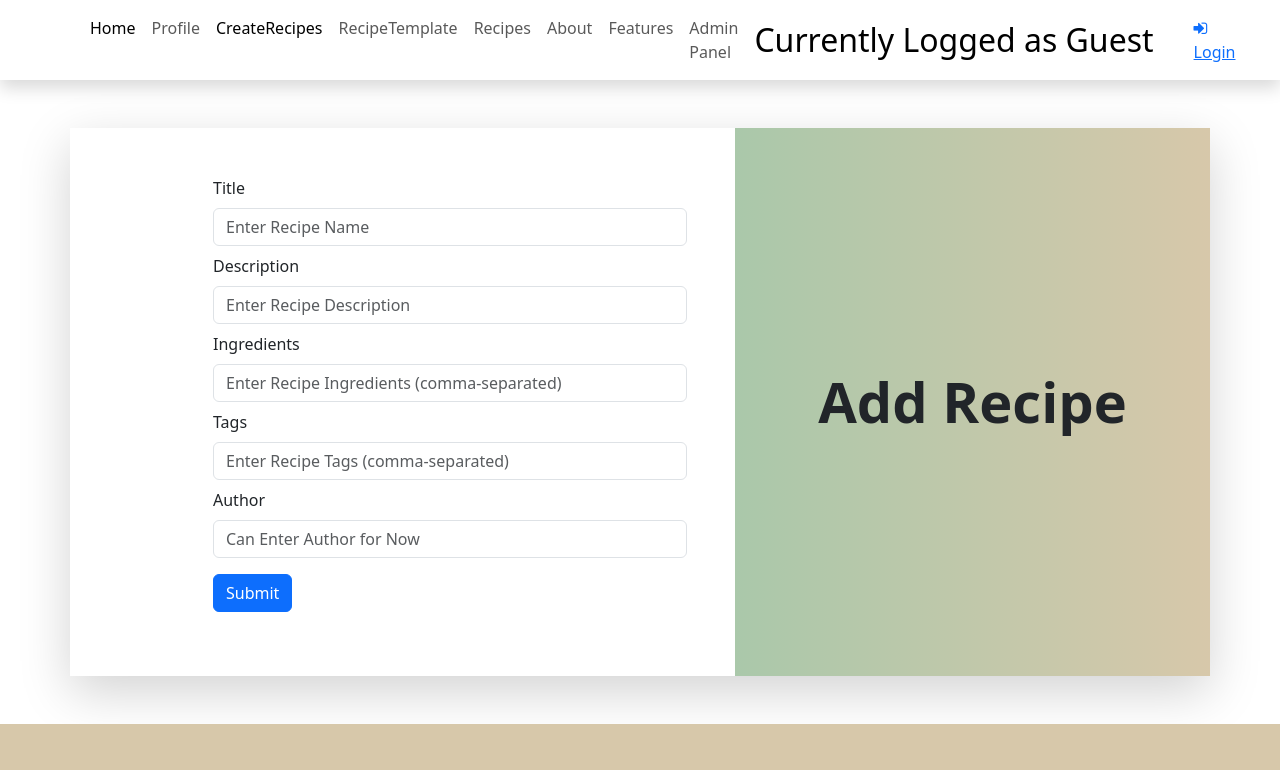
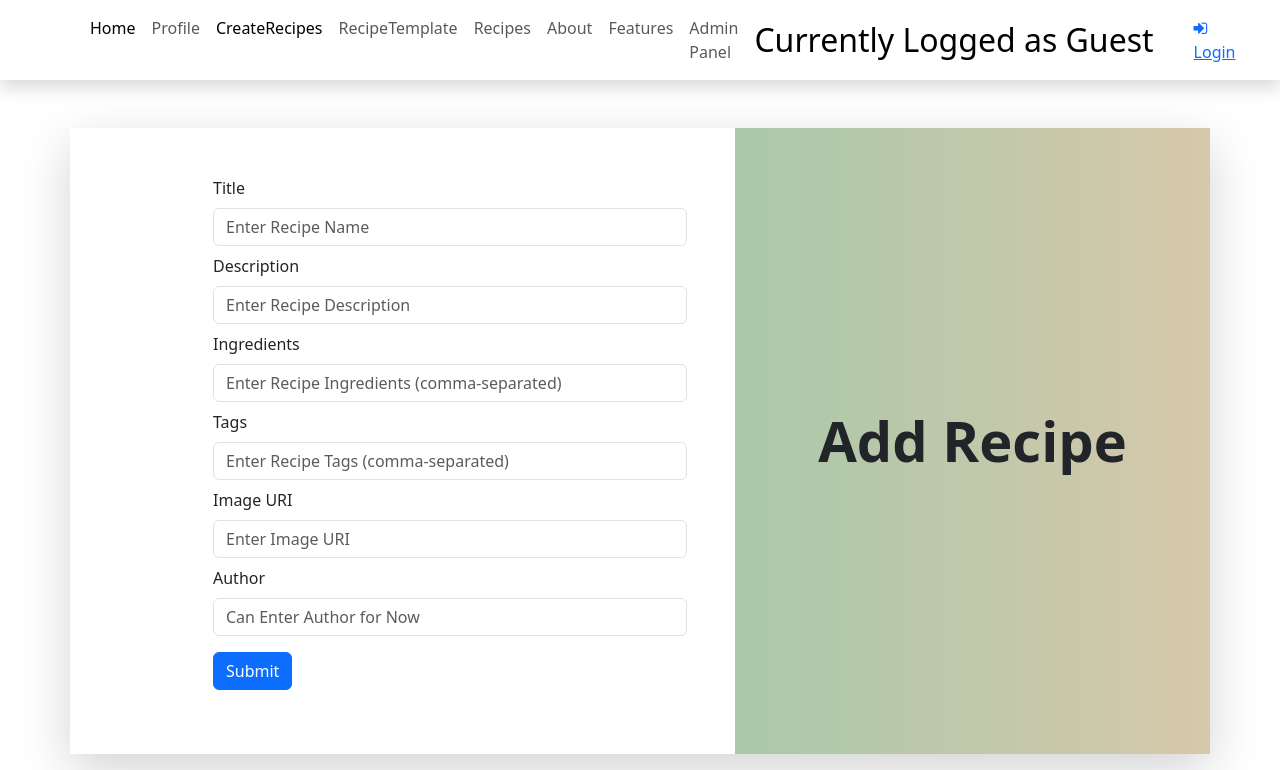
Before and after one commit to detectivesnakes/nourishnetfinal2, a React (Create React App) app in the folder client/: page /createrecipes in a window 1280 px wide. Shown: the top 770 px of the page. Built offline with nearby package versions, Linux system fonts and the light colour scheme.

Commit message:
Added Images Boi
ImageURI's can now be added when creating a new recipe, are displayed as a thumbnail during search, and in the recipe page

```diff
--- a/client/src/components/CreateRecipes.jsx
+++ b/client/src/components/CreateRecipes.jsx
@@ -7,7 +7,8 @@ const CreateRecipes = () => {
         title: "",
         description: "",
         ingredients: "",
-        tags: ""
+        tags: "",
+        imageURI: "" // Add imageURI field
     });
 
     const navigate = useNavigate();
@@ -106,7 +107,21 @@ const CreateRecipes = () => {
                             />
                         </div>
                         <div className="mb-2">
-                            <label htmlFor="ingredients" className="form-label">
+                            <label htmlFor="imageURI" className="form-label">
+                                Image URI
+                            </label>
+                            <input
+                                type="text"
+                                className="form-control"
+                                id="imageURI"
+                                name="imageURI"
+                                placeholder="Enter Image URI"
+                                value={recipeData.imageURI}
+                                onChange={handleChange}
+                            />
+                        </div>
+                        <div className="mb-2">
+                            <label htmlFor="Author" className="form-label">
                                 Author
                             </label>
                             <input
--- a/client/src/components/RecipeTemplate.jsx
+++ b/client/src/components/RecipeTemplate.jsx
@@ -24,6 +24,11 @@ const RecipeTemplate = () => {
     fetchRecipe();
   }, [recipeId]);
 
+  const handleTagClick = (tag) => {
+    // Handle tag click action (e.g., search for recipes with this tag)
+    console.log('Clicked tag:', tag);
+  };
+
   if (loading) {
     return <p>Loading...</p>;
   }
@@ -34,6 +39,8 @@ const RecipeTemplate = () => {
 
   return (
     <div className="container my-5 py-5">
+      <div className="row">
+        <div className="col-md-6">
           <h1 className="display-4">{recipe ? recipe.title : 'Recipe Not Found'}</h1>
           <p><strong>Description:</strong> {recipe ? recipe.description : 'N/A'}</p>
           <p><strong>Ingredients:</strong> {recipe ? recipe.ingredients : 'N/A'}</p>
@@ -41,7 +48,13 @@ const RecipeTemplate = () => {
             <strong>Tags:</strong>
             {recipe && recipe.tags.length > 0 ? (
               recipe.tags.map((tag, index) => (
-            <span key={index} className="badge bg-secondary mx-1">{tag}</span>
+                <button
+                  key={index}
+                  className="btn btn-outline-secondary btn-sm mx-1 mb-1"
+                  onClick={() => handleTagClick(tag)}
+                >
+                  {tag}
+                </button>
               ))
             ) : (
               'N/A'
@@ -49,6 +62,13 @@ const RecipeTemplate = () => {
           </p>
           <p><strong>Author:</strong> {recipe ? recipe.Author : 'N/A'}</p>
         </div>
+        {recipe && recipe.imageURI && (
+          <div className="col-md-6 d-flex justify-content-center align-items-center">
+            <img src={recipe.imageURI} alt={recipe.title} className="img-fluid" style={{ maxWidth: '100%', maxHeight: '400px' }} />
+          </div>
+        )}
+      </div>
+    </div>
   );
 };
 
--- a/client/src/components/Recipes.jsx
+++ b/client/src/components/Recipes.jsx
@@ -62,11 +62,14 @@ const Recipes = () => {
                             </div>
                             <ul className="list-group">
                                 {recipes.map(recipe => (
-                                    <li key={recipe._id} className="list-group-item">
-                                        <h5>{recipe.title}</h5> {/* Displaying title at the top */}
-                                        <p>Summary: <br/>{recipe.description}</p>
-                                        <p>Author: {recipe.Author}</p>
-                                        <Link to={`/recipe/${recipe._id}`} className="btn btn-primary">View Recipe</Link> {/* View Recipe button at the bottom */}
+                                    <li key={recipe._id} className="list-group-item d-flex justify-content-between align-items-center">
+                                        <div>
+                                            <h5>{recipe.title}</h5> {/* Displaying title at the top */}
+                                            <p>Summary: <br/>{recipe.description}</p>
+                                            <p>Author: {recipe.Author}</p>
+                                            <Link to={`/recipe/${recipe._id}`} className="btn btn-primary">View Recipe</Link> {/* View Recipe button at the bottom */}
+                                        </div>
+                                        {recipe.imageURI && <img src={recipe.imageURI} alt={recipe.title} style={{ width: '100px', height: '100px' }} />} {/* Display thumbnail if imageURI exists */}
                                     </li>
                                 ))}
                             </ul>
```
Also changed, not shown: 1 other file (tests, documents, lock files or other folders). Lines whose indentation alone changed are shown as unchanged.
